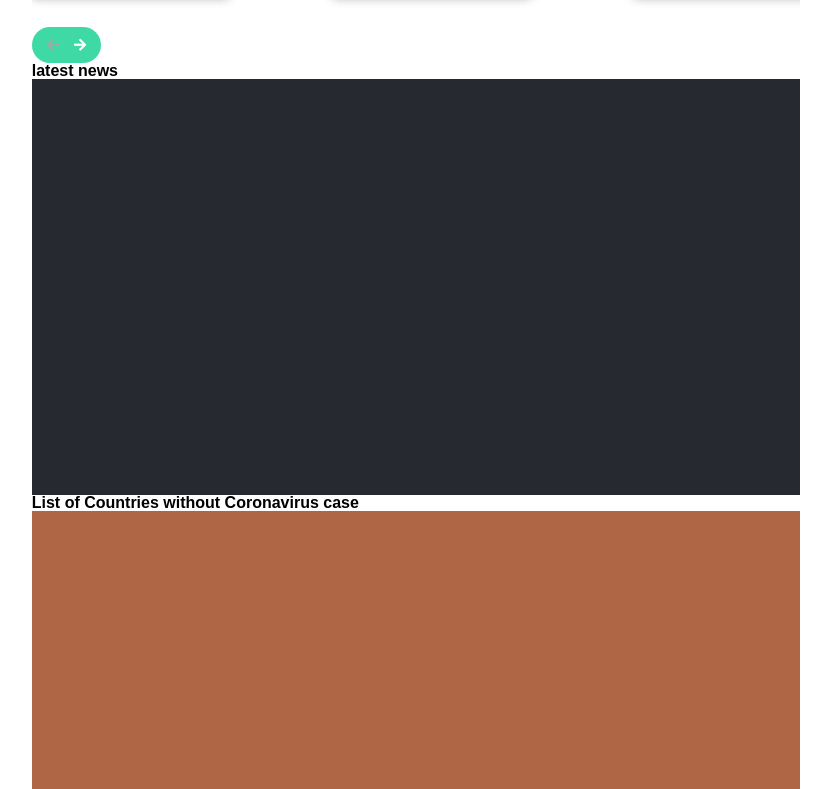
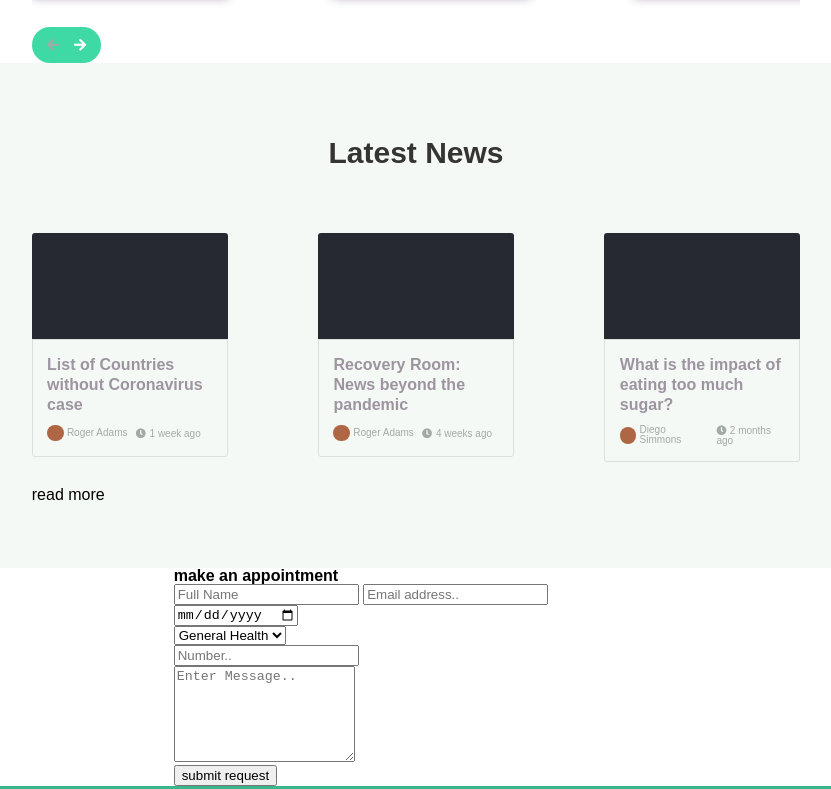
Before and after one commit to msanjeetaxioned/one-health, a plain HTML site: page index.html in a window 1280 px wide. Shown: the part 1458-2247 px from the top of the page, without its empty margins (224-1055 px from the left). Drawn offline with Linux system fonts and the light colour scheme.

Commit message:
Add SCSS support for 'Latest News' section

```diff
--- /dev/null
+++ b/assets/scss/pages/home/_latest-news.scss
@@ -0,0 +1,68 @@
+.latest-news {
+    background: returnMap($colors, light-gray-background);
+    > .wrapper { padding: 70px 0 65px 0; }
+    h3 { @extend %heading; }
+}
+
+.news-list {
+    margin-bottom: 25px;
+    display: flex;
+    &__item {
+        flex: 1;
+        margin-right: 11.79%;
+        &:last-child { margin-right: 0; }
+        > figure {
+            > img {
+                border-top-left-radius: 3px;
+                border-top-right-radius: 3px;
+            }
+        }
+    }
+}
+
+.news-content {
+    padding: 15px 7.33%;
+    border: 1px solid returnMap($colors, light-gray-border-color);
+    border-bottom-left-radius: 3px;
+    border-bottom-right-radius: 3px;
+    > h4 {
+        margin-bottom: 10px;
+        color: returnMap($colors, darker-gray-color);
+        font-size: 16px;
+        line-height: 20px;
+    }
+}
+
+.news-info {
+    display: flex;
+    align-items: center;
+    > figure {
+        margin-right: 2%;
+        flex-shrink: 0;
+        flex-basis: 10%;
+        > img { border-radius: 50%; }
+    }
+    > span {
+        display: inline-block;
+        color: returnMap($colors, gray-color);
+        font-size: 10px;
+    }
+    .reporter-name {
+        margin-right: 5%;
+        text-transform: capitalize;
+    }
+    .news-age {
+        flex-grow: 1;
+        &::before {
+            content: "\f017";
+            margin-right: 5%;
+            @include fontAwesome(solid);
+            font-size: 10px;
+        }
+    }
+}
+
+.latest-news-button-container {
+    text-align: center;
+    > a { @extend %common-button-style; }
+}
--- a/assets/scss/styles.scss
+++ b/assets/scss/styles.scss
@@ -8,3 +8,4 @@
 @import "pages/home/banner";
 @import "pages/home/health-center";
 @import "pages/home/our-doctors";
+@import "pages/home/latest-news";
```
Also changed, not shown: assets/scss/pages/home/_our-doctors.scss (+4 -12 lines), assets/css/styles.css, 1 other file.
